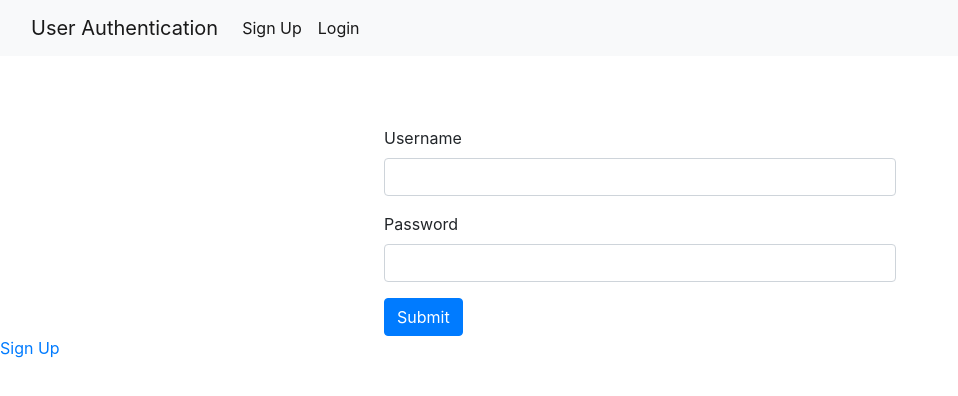
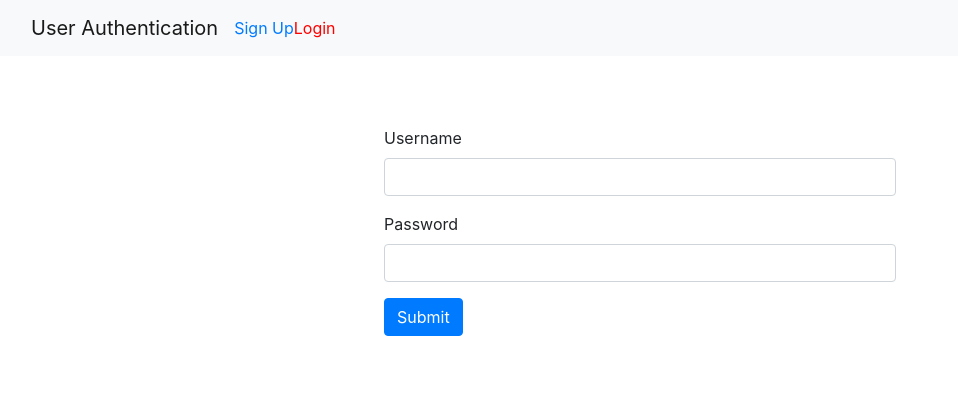
Before and after one commit to lindenhbryon/user-authentication-, a React (Create React App) app: page / in a window 1280 px wide. Shown: the top 396 px of the page, without its empty margins (0-958 px from the left). Built offline with nearby package versions, Linux system fonts and the light colour scheme.

Commit message:
adding navlinks

```diff
--- a/src/Components/Global/Navbar.js
+++ b/src/Components/Global/Navbar.js
@@ -1,4 +1,5 @@
 import { Component } from 'react';
+import { NavLink } from 'react-router-dom';
 class Navbar extends Component {
     render(){
         return(
@@ -12,10 +13,10 @@ class Navbar extends Component {
                         <div className="collapse navbar-collapse" id="navbarSupportedContent">
                             <ul className="navbar-nav me-auto mb-2 mb-lg-0">
                                 <li className="nav-item">
-                                <a className="nav-link active" aria-current="page" href="#">Sign Up</a>
+                                    <NavLink exact activeClassName='is-active' to="/sign-up">Sign Up</NavLink>
                                 </li>
                                 <li className="nav-item">
-                                <a className="nav-link active" aria-current="page" href="#">Login</a>
+                                    <NavLink exact activeClassName='is-active' to="/">Login</NavLink>
                                 </li>
                                 {/* <li className="nav-item">
                                 <a className="nav-link disabled" href="#" tabindex="-1" aria-disabled="true">Disabled</a>
--- a/src/Components/Login/Login.js
+++ b/src/Components/Login/Login.js
@@ -4,11 +4,11 @@ import { Link } from 'react-router-dom';
 function LoginForm(){
   return <form id="login-form">
   <div className="mb-3">
-    <label for="username-label" className="form-label">Username</label>
+    <label htmlFor="username-label" className="form-label">Username</label>
     <input type="text" className="form-control" name="username" id="username" aria-describedby="username" />
   </div>
   <div className="mb-3">
-    <label for="password-field" className="form-label">Password</label>
+    <label htmlFor="password-field" className="form-label">Password</label>
     <input type="password" className="form-control" name="password" id="password" />
   </div>
   <button type="submit" className="btn btn-primary">Submit</button>
@@ -21,7 +21,6 @@ class Login extends Component {
       return (
         <div>
             <LoginForm/>
-            <Link to="/sign-up">Sign Up</Link>
         </div>
       );
     }
--- a/src/Components/SignUp/SignUp.js
+++ b/src/Components/SignUp/SignUp.js
@@ -4,15 +4,15 @@ class SignUp extends Component {
         return(
             <form id="login-form">
                 <div className="mb-3">
-                    <label for="username-label" className="form-label">Username</label>
+                    <label htmlFor="username-label" className="form-label">Username</label>
                     <input type="text" className="form-control" name="username" id="username" aria-describedby="username" />
                 </div>
                 <div className="mb-3">
-                    <label for="password-field" className="form-label">Password</label>
+                    <label htmlFor="password-field" className="form-label">Password</label>
                     <input type="password" className="form-control" name="password" id="password" />
                 </div>
                 <div className="mb-3">
-                    <label for="password-field" className="form-label">Confirm Password</label>
+                    <label htmlFor="password-field" className="form-label">Confirm Password</label>
                     <input type="password" className="form-control" name="password_confirm" id="password-confirm" />
                 </div>
                 <button type="submit" className="btn btn-primary">Submit</button>
--- a/src/index.css
+++ b/src/index.css
@@ -3,3 +3,6 @@
   margin: 0 auto;
   margin-top: 70px;
 }
+.is-active{
+  color: red;
+}
```
Also changed, not shown: 1 other file (tests, documents, lock files or other folders).
